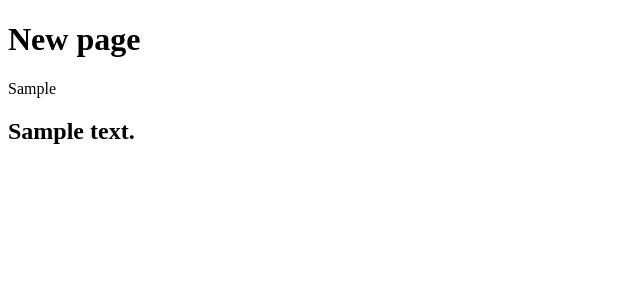
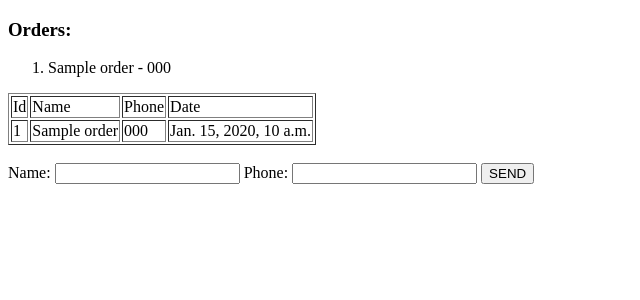
Before and after one commit to KrisTof-er/django_training, a Django app: template templates/index.html in a window 1280 px wide. Shown: the top 300 px of the page, without its empty margins (0-640 px from the left). Run offline with Django 4.2, Linux system fonts and the light colour scheme; tables that the repository leaves empty hold one stand-in row (values such as "Sample post"); the template is opened without the code that fills it: values that come from a table or form of the project are taken from there, most other values are stand-ins (such as "Sample title", 1, 10 or a date in 2020).

Commit message:
:writing_hand: Create html form

```diff
--- a/landingpagewebsite/urls.py
+++ b/landingpagewebsite/urls.py
@@ -15,7 +15,10 @@ Including another URLconf
 """
 from django.contrib import admin
 from django.urls import path
+from crm import views
 
 urlpatterns = [
     path('admin/', admin.site.urls),
+    path('', views.first_page),
+    path('thanks/', views.thanks_page, name='thanks_page'),
 ]
--- a/templates/index.html
+++ b/templates/index.html
@@ -5,8 +5,43 @@
     <title>Title</title>
 </head>
 <body>
-    <h1>New page</h1>
-    {{ a }}
-    <h2>{{ text }}</h2>
+    <h3>Orders:</h3>
+    <ol>
+    {% for object in object_list %}
+        <li>{{ object.order_name }} - {{ object.order_phone }}</li>
+    {% endfor %}
+    </ol>
+{% if object_list %}
+<table border="1">
+    <tr>
+        <td>Id</td>
+        <td>Name</td>
+        <td>Phone</td>
+        <td>Date</td>
+    </tr>
+    {% for object in object_list %}
+    <tr>
+        <td>{{ object.id }}</td>
+        <td>{{ object.order_name }}</td>
+        <td>{{ object.order_phone }}</td>
+        <td>{{ object.order_dt }}</td>
+    </tr>
+    {% endfor %}
+</table>
+{% else %}
+<h1>None</h1>
+{% endif %}
+<br>
+<form action="{% url 'thanks_page' %}" method="post">
+    {% csrf_token %}
+    <label>
+        Name: <input name="name">
+    </label>
+    <label>
+        Phone: <input name="phone">
+    </label>
+    <button type="submit">SEND</button>
+</form>
+
 </body>
 </html>
```
Also changed, not shown: crm/views.py (+18 -1 lines), templates/thanks_page.html (added, +12 -0 lines).
